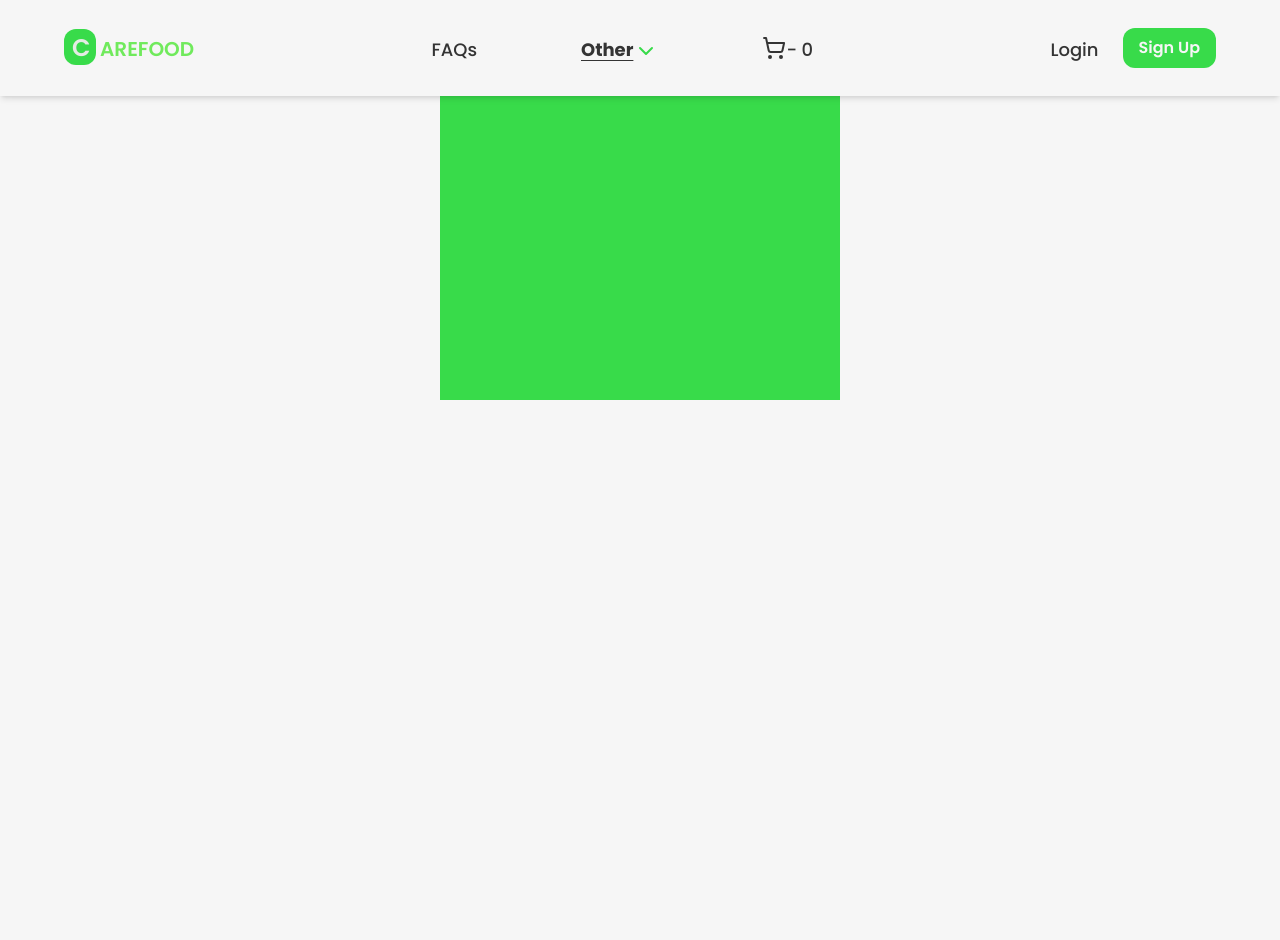
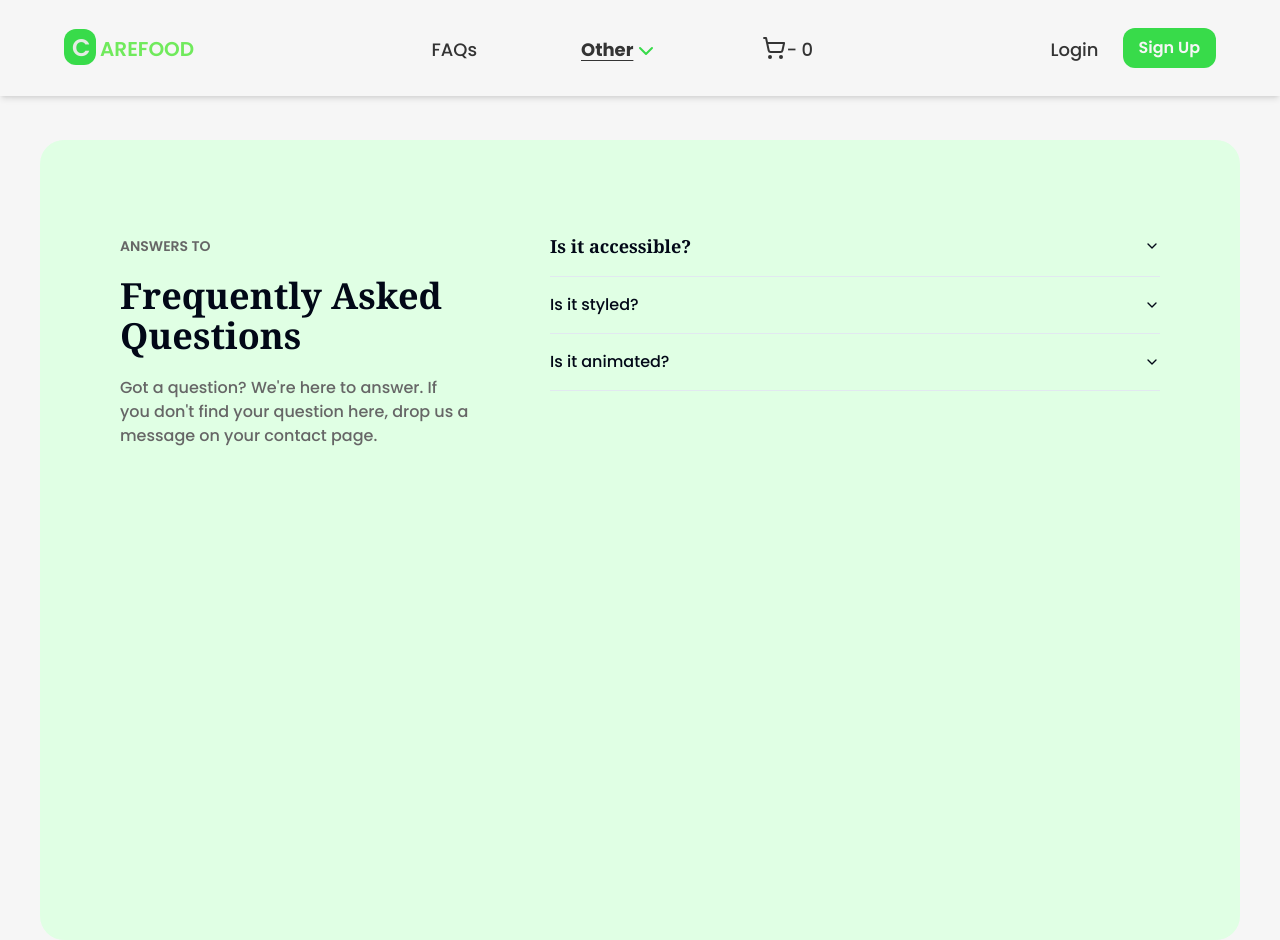
Before and after one commit to aakash2330/CareFood, a Next.js app: page /faq in a window 1280 px wide. Before the commit the page ends 800 px from the top, so only its background shows below. Built offline with nearby package versions, Linux system fonts and the light colour scheme.

Commit message:
Made basic cart plus FAQ

```diff
--- a/package.json
+++ b/package.json
@@ -20,6 +20,7 @@
     "next": "14.1.4",
     "react": "^18",
     "react-dom": "^18",
+    "react-hot-toast": "^2.4.1",
     "react-redux": "^9.1.1",
     "tailwind-merge": "^2.2.2",
     "tailwindcss-animate": "^1.0.7"
--- a/src/app/cart/page.tsx
+++ b/src/app/cart/page.tsx
@@ -1,19 +1,105 @@
-'use client'
-import { useSelector } from "react-redux"
+"use client";
+import { clearCart, removeFromCart } from "@/lib/cartSlice";
+import { Trash } from "lucide-react";
+import Image from "next/image";
+import { useEffect, useState } from "react";
+import { useDispatch, useSelector } from "react-redux";
+
+function Page() {
+  const cartItems = useSelector((state: any) => state.cart.items);
+  const dispatch = useDispatch();
 
 
-function Page() {
-    const cartItems = useSelector((state: any) => state.cart.items);
-    console.log(cartItems)
+  const [subtotal, setSubTotal] = useState(0)
+  const [total, setTotal] = useState(0);
+
+  const handleClearCart = () => {
+    dispatch(clearCart());
+  };
+
+
+  useEffect(()=>{
+    setSubTotal(calculateSubTotal())
+
+  }, [cartItems])
+  useEffect(()=>{
+    setTotal(calculateTotal())
+
+  }, [subtotal])
+
+  const calculateSubTotal = () => {
+    let sub = 0;
+    cartItems.map((item: { card: { info: { defaultPrice: number; }; }; }) => {
+     sub += item.card.info.defaultPrice
+    })
+    return sub/100;
+  }
+
+  const calculateTotal = () => {
+  let  Totals = subtotal
+   return Totals
+  }
+  const handleDecreamentFoodItem = (item: any) => {
+    dispatch(removeFromCart(item));
+  };
+  console.log(cartItems);
   return (
-    <div className="flex justify-center items-center pt-40">
-        <div className="text-black">cart</div>
-
-        <div className="flex gap-x-4">
-            <div>{cartItems[0]?.card?.info?.name}</div>
+    <div className="flex flex-col justify-center items-center pt-40">
+      <div className="text-black">cart</div>
+      {cartItems.map((cartItem: any, index: number) => (
+        <div key={index} className="flex flex-col gap-x-4">
+          <div className="flex w-[790] border shadow-lg my-4 pr-10 rounded-x l">
+            <div className="m-4 flex p-4 w-[500px] text-slate-950 rounded-lg ">
+              <Image
+                className="rounded-lg w-[200]"
+                src={
+                  "https://media-assets.swiggy.com/swiggy/image/upload/fl_lossy,f_auto,q_auto,w_208,h_208,c_fit/" +
+                  cartItem.card.info.imageId
+                }
+                width={158}
+                height={158}
+                alt="logoRes"
+              />
+              <div className="flex flex-col ml-20">
+                <h2 className="font-bold py-2 text-lg ">
+                  {cartItem.card.info.name}
+                </h2>
+                <h2 className="font-bold py-2 text-lg  ">1 Piece</h2>
+                <div className="bg-[#65d453] px-5 py-1 font-semibold w-fit rounded-full mt-2">
+                  In Stock
+                </div>
+              </div>
+            </div>
+            <h4 className="py-1 text-black text-lg font-bold mt-20 ml-32 w-[30]">
+              {" "}
+              ₹{cartItem.card.info.defaultPrice / 100}
+            </h4>
+            <button
+              className="flex h-fit mt-20 ml-12 rounded-full text-black p-3 bg-[#65d453]  hover:bg-[#70ea5c]"
+              onClick={() => {
+                handleDecreamentFoodItem(cartItem.card.info.id);
+              }}
+            >
+              {" "}
+              <Trash className=" " />{" "}
+            </button>
+          </div>
         </div>
+      ))}
+      <div className="flex gap-x-8 mb-10">
+      <div className="flex justify-between mt-7 font-semibold mr-2">
+        <h1>Subtotal </h1>
+        <h1> -  ₹{subtotal}</h1>
+      </div>
+      <button
+              className=" py-2 px-3 mt-5 text-white rounded-2xl bg-[#65d453]  hover:bg-[#70ea5c]"
+              onClick={() => handleClearCart()}
+            >
+              Clear Cart
+            </button>
+      </div>
     </div>
-  )
+  );
 }
 
-export default Page
+export default Page;
--- /dev/null
+++ b/src/app/faq/components/Questions.tsx
@@ -0,0 +1,45 @@
+import { Accordion, AccordionContent, AccordionItem, AccordionTrigger } from "@/components/ui/accordion"
+
+const faqQuestions = [
+    {
+        question: "Is it accessible?",
+        answer: "Yes. It adheres to the WAI-ARIA design pattern.",
+    },
+    {
+        question: "Is it styled?",
+        answer: "Yes. It comes with default styles that matches the other components' aesthetic.",
+    },
+    {
+        question: "Is it animated?",
+        answer: "Yes. It's animated by default, but you can disable it if you prefer.",
+    },
+
+]
+function Questions() {
+  return (
+    <Accordion type="single" collapsible className=" -mt-5 w-full">
+    <AccordionItem value="item-1">
+      <AccordionTrigger className="text-lg font-semibold font-serif">Is it accessible?</AccordionTrigger>
+      <AccordionContent className="text-base font-medium text-[#666]">
+        Yes. It adheres to the WAI-ARIA design pattern.
+      </AccordionContent>
+    </AccordionItem>
+    <AccordionItem value="item-2">
+      <AccordionTrigger>Is it styled?</AccordionTrigger>
+      <AccordionContent>
+        {/* Yes. It comes with default styles that matches the other */}
+        components&apos; aesthetic.
+      </AccordionContent>
+    </AccordionItem>
+    <AccordionItem value="item-3">
+      <AccordionTrigger>Is it animated?</AccordionTrigger>
+      <AccordionContent>
+        Yes. It&apos;s animated by default, but you can disable it if you
+        prefer.
+      </AccordionContent>
+    </AccordionItem>
+  </Accordion>
+  )
+}
+
+export default Questions
--- a/src/app/faq/page.tsx
+++ b/src/app/faq/page.tsx
@@ -1,9 +1,17 @@
+import Questions from "./components/Questions"
 
 
 function Page() {
   return (
-    <div className="bg-[#38DB4A] h-[400px] w-[400px] mx-auto   pt-28">
-
+    <div className=" pt-28">
+    <div className="bg-[#e0ffe4] h-[800px] w-[1200px] rounded-3xl mt-7 mx-auto pt-24 gap-x-20  flex px-20">
+        <div className="flex flex-col gap-y-5 max-w-[350px]" >
+            <div className="text-sm font-semibold text-[#666]">ANSWERS TO </div>
+            <div className="font-semibold text-4xl font-serif">Frequently Asked Questions</div>
+            <div className="text-base font-medium text-[#666]">Got a question? We{"'"}re here to answer. If you don{"'"}t find your question here, drop us a message on your contact page. </div>
+        </div>
+        <Questions />
+    </div>
     </div>
   )
 }
--- a/src/app/layout.tsx
+++ b/src/app/layout.tsx
@@ -5,6 +5,7 @@ import { Poppins } from "next/font/google";
 import "./globals.css";
 import Navbar from "./components/navbar/Navbar";
 import ReduxProvider from "./reduxWrapper/redux-provider";
+import { Toaster } from "react-hot-toast";
 
 
 const poppins = Poppins({
@@ -29,6 +30,7 @@ export default function RootLayout({
       <ReduxProvider>
         <Navbar />
         {children}
+        <Toaster position="bottom-right" />
         </ReduxProvider></body>
 
     </html>
--- a/src/app/restaurants/[id]/page.tsx
+++ b/src/app/restaurants/[id]/page.tsx
@@ -21,9 +21,10 @@ import {
   BreadcrumbPage,
   BreadcrumbSeparator,
 } from "@/components/ui/breadcrumb";
-import { useDispatch } from "react-redux";
+import { useDispatch, useSelector } from "react-redux";
 import { addToCart } from "@/lib/cartSlice";
 import MenuShimmer from "./components/MenuShimmer";
+import toast from "react-hot-toast";
 interface PageProps {
   id: string;
 }
@@ -32,6 +33,7 @@ const Page = ({ params }: { params: PageProps }) => {
   const [restaurantMenu, setRestaurantMenu] = useState<any>({});
   const [menu, setMenu] = useState({});
   const [category, setCategory] = useState({});
+  const cartItems = useSelector((state: any) => state.cart.items);
   const dispatch = useDispatch();
   useEffect(() => {
     getRestaurantInfo();
@@ -64,7 +66,13 @@ const Page = ({ params }: { params: PageProps }) => {
     setCategory(cat);
   }
   function handleAddToCart(item: any) {
+    const isItemInCart = cartItems.some((cartItem: { id: any; }) => cartItem?.id === item?.card?.info?.id);
+
+    if(isItemInCart){
+      toast.error('Already added to the Cart');
+    }
     dispatch(addToCart(item))
+    toast.success('Successfully Added to Cart!');
   }
 
 
--- a/src/lib/cartSlice.ts
+++ b/src/lib/cartSlice.ts
@@ -13,11 +13,11 @@ const cartSlice = createSlice({
             state.items.length = 0
         },
         removeFromCart(state: { items: any[] }, action) {
-            const updatedItems = state.items.filter((item: { id: any }) => item.id !== action.payload.id);
-            state.items = updatedItems;
+            const itemId = action.payload;
+            state.items = state.items.filter(item => item?.id !== itemId)
         }
     }
 })
 
-export const { addToCart, clearCart } = cartSlice.actions
+export const { addToCart, clearCart,removeFromCart } = cartSlice.actions
 export default cartSlice.reducer
```
Also changed, not shown: 1 other file (tests, documents, lock files or other folders).
